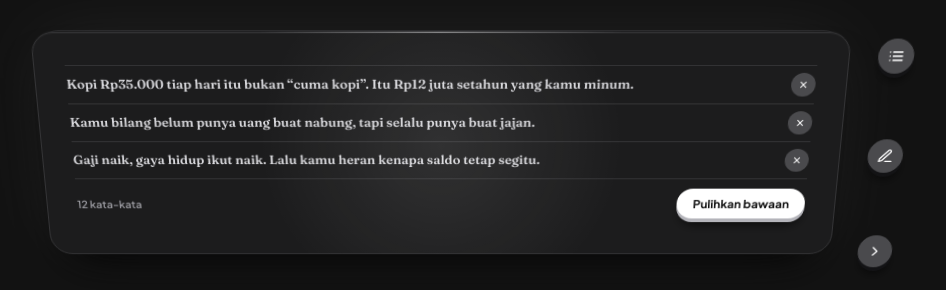
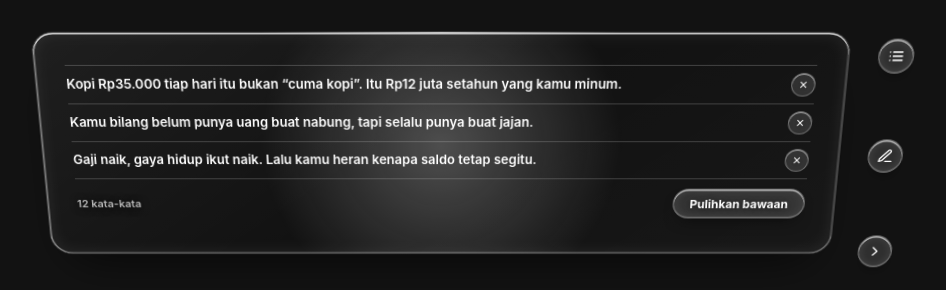
Before and after one commit to alifamiruladnan04-lab/widget-notion-reminder, a plain HTML site: page index.html in a window 1280 px wide. Both pictures are taken after a click on the button 1088 px from the left and 55 px from the top of the page. Shown: the whole page, without its empty margins (199-1145 px from the left). Drawn offline with Linux system fonts and the light colour scheme.

Commit message:
Update index.html

```diff
--- a/index.html
+++ b/index.html
@@ -5,7 +5,7 @@
 <meta name="viewport" content="width=device-width, initial-scale=1, viewport-fit=cover">
 <link rel="preconnect" href="https://fonts.googleapis.com">
 <link rel="preconnect" href="https://fonts.gstatic.com" crossorigin>
-<link href="https://fonts.googleapis.com/css2?family=Fraunces:opsz,wght@9..144,600;9..144,700&family=Plus+Jakarta+Sans:wght@500;600;700&display=swap" rel="stylesheet">
+<link href="https://fonts.googleapis.com/css2?family=Inter:wght@500;600;700&display=swap" rel="stylesheet">
 <title>Tamparan Keuangan</title>
 <style>
 :root{
@@ -56,6 +56,25 @@ button.txt:active{box-shadow:0 1px 0 #b4b4ba}
 #list button{width:24px;height:24px;flex:none;font-size:14px;box-shadow:none}
 @media (prefers-reduced-motion:reduce){.quote,button,.btns{transition:none}}
 @media (max-width:520px){.card{padding:26px 18px}}
+
+/* liquid glass */
+:root{--card:#26262c;--label:#ffffffb3;--edge:#ffffff33;--chip:#ffffff08;--btn:#ffffff14;--sans:-apple-system,BlinkMacSystemFont,"SF Pro Display","SF Pro Text","Inter",system-ui,"Segoe UI",Roboto,sans-serif;--serif:var(--sans)}
+.card{background:linear-gradient(145deg,#ffffff0d,#ffffff00 50%,#ffffff06);-webkit-backdrop-filter:blur(2px) saturate(140%);backdrop-filter:blur(2px) saturate(140%);border:1px solid #ffffff26;box-shadow:calc(var(--sx,0)*1px) calc(26px + var(--sy,0)*1px) 46px -22px #000a,inset 0 1.5px 0 #ffffffd0,inset 0 -1.5px 0 #ffffff40,inset 1.5px 0 0 #ffffff66,inset -1.5px 0 0 #ffffff30,inset 0 0 18px 1px #ffffff14}
+.card::after{display:none}
+.glare{background:radial-gradient(260px circle at var(--gx,50%) var(--gy,0%),#ffffff40,transparent 70%)}
+.quote,.bot,.hint{text-shadow:0 1px 8px #0008}
+.bar{background:#ffffff26}
+button{background:#ffffff1f;border:1px solid #ffffff4d;-webkit-backdrop-filter:blur(6px);backdrop-filter:blur(6px);box-shadow:inset 0 1.5px 0 #ffffffa0,inset 0 -1px 0 #ffffff2e,inset 0 0 10px #ffffff1a,0 8px 16px -8px #000a;text-shadow:0 1px 6px #0008}
+button:hover{background:#ffffff33}
+button:active{transform:scale(.93);box-shadow:inset 0 1.5px 0 #ffffffa0,inset 0 -1px 0 #ffffff2e,inset 0 0 10px #ffffff1a}
+button.txt{background:#ffffff1f;color:#fff;border-radius:99px;box-shadow:inset 0 1.5px 0 #ffffffa0,inset 0 -1px 0 #ffffff2e,inset 0 0 10px #ffffff1a,0 8px 16px -8px #000a}
+button.txt:hover{background:#ffffff33}
+button.txt:active{box-shadow:inset 0 1.5px 0 #ffffffa0,inset 0 -1px 0 #ffffff2e,inset 0 0 10px #ffffff1a}
+#list button{box-shadow:inset 0 1px 0 #ffffff80}
+textarea,#inp2{-webkit-backdrop-filter:blur(8px);backdrop-filter:blur(8px);box-shadow:inset 0 1px 0 #ffffff26}
+textarea::placeholder,#inp2::placeholder{color:#ffffff80}
+#list li{color:#fff}
+@supports not ((backdrop-filter:blur(1px)) or (-webkit-backdrop-filter:blur(1px))){.card{background:#2a2a31ee}}
 </style>
 </head>
 <body>
```
